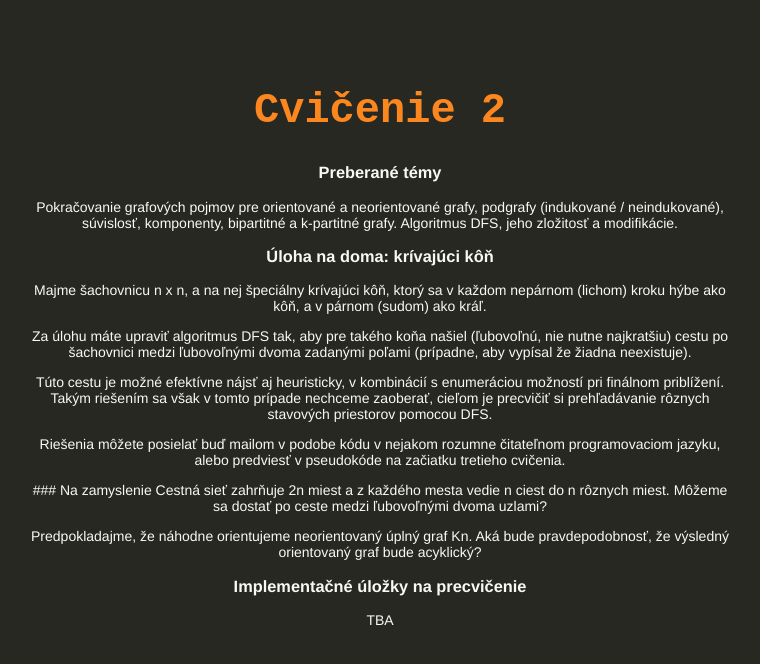
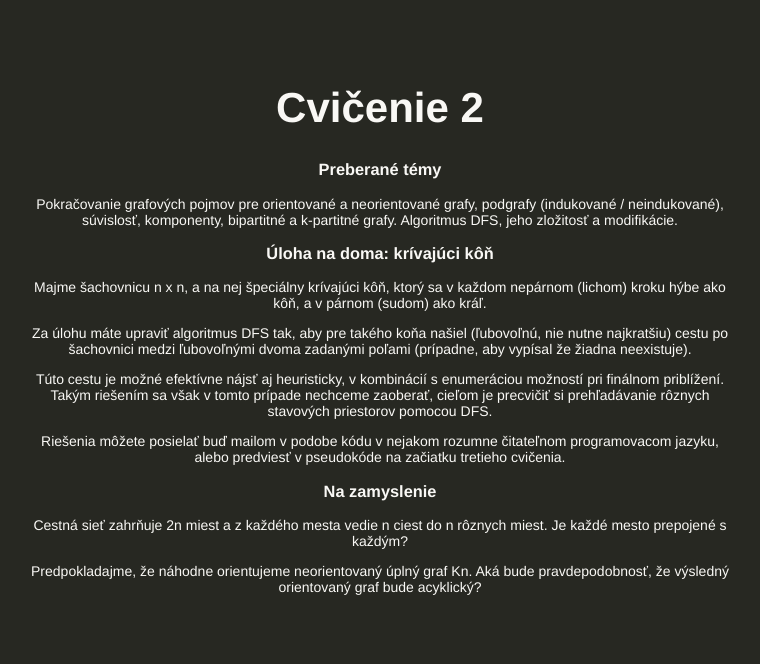
Before and after one commit to PMitura/ag1, a Jekyll site: the page built from _posts/2016-10-13-cv2.md, in a window 1280 px wide. Shown: the top 664 px of the page, without its empty margins (260-1020 px from the left). Built offline with Jekyll 4.4.1, drawn with Linux system fonts in a browser that asks for light colours.

Commit message:
Fix bugs

```diff
--- a/_layouts/layout.html
+++ b/_layouts/layout.html
@@ -15,7 +15,7 @@
     <div class="site">
       <header>
         <div id="title">
-          <h1><a href="/">{{ page.title }}</a></h1>
+          <h1>{{ page.title }}</h1>
         <div id="title">
       </header>
       <section>
--- a/_posts/2016-10-13-cv2.md
+++ b/_posts/2016-10-13-cv2.md
@@ -23,14 +23,12 @@ zaoberať, cieľom je precvičiť si prehľadávanie rôznych stavových priesto
 pomocou DFS.
 
 Riešenia môžete posielať buď mailom v podobe kódu v nejakom rozumne čitateľnom
-programovaciom jazyku, alebo predviesť v pseudokóde na začiatku tretieho cvičenia.
+programovacom jazyku, alebo predviesť v pseudokóde na začiatku tretieho cvičenia.
 
-### Na zamyslenie
+### Na zamyslenie
+
 Cestná sieť zahrňuje 2n miest a z každého mesta vedie n ciest do n rôznych
-miest. Môžeme sa dostať po ceste medzi ľubovoľnými dvoma uzlami?
+miest. Je každé mesto prepojené s každým?
 
 Predpokladajme, že náhodne orientujeme neorientovaný úplný graf Kn. Aká bude
 pravdepodobnosť, že výsledný orientovaný graf bude acyklický?
-
-### Implementačné úložky na precvičenie
-TBA
```
